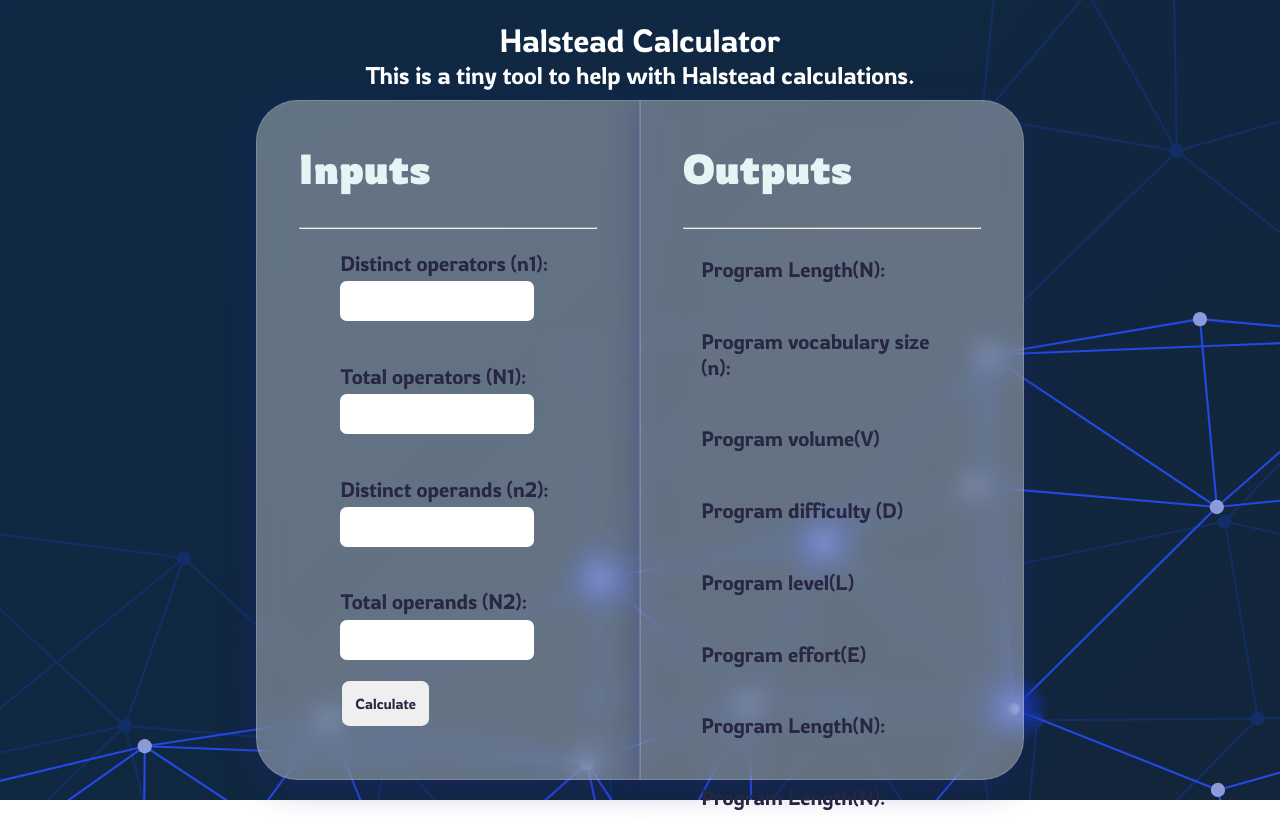
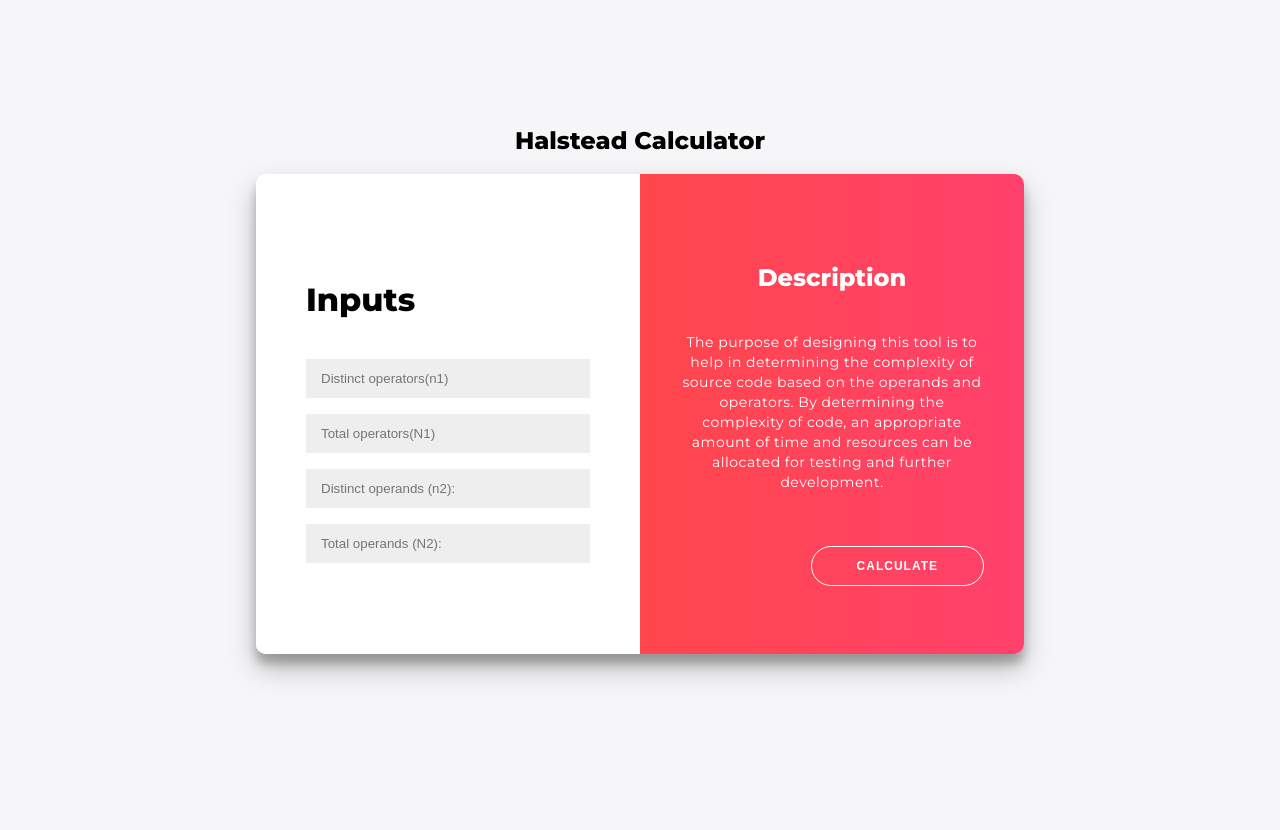
Before and after one commit to SolomonSitotaw23/halstead, a plain HTML site: page index.html in a window 1280 px wide. Drawn offline with Linux system fonts and the light colour scheme.

Commit message:
first commit

```diff
--- a/index.html
+++ b/index.html
@@ -8,47 +8,95 @@
     <title>Halstead Calculator</title>
   </head>
   <body>
-    <header>
-      <h1 class="mainhdr">Halstead Calculator</h1>
-      <h2 class="subtitle">
-        This is a tiny tool to help with Halstead calculations.
-      </h2>
-    </header>
-    <main>
-      <div class="inputs">
-        <h1>Inputs</h1>
-        <hr />
-        <div class="inp">
-          <label for="n1">Distinct operators (n1):</label><br />
-          <input type="number" name="n1" id="n1" class="input" /><br />
+    <h2>Halstead Calculator</h2>
+    <div class="container" id="container">
+      <div class="form-container sign-up-container">
+        <form action="#">
+          <input
+            type="number"
+            name="Programlength"
+            placeholder="Program Length"
+            id="programLengthAns"
+            disabled="disabled"
+          />
+          <input
+            type="number"
+            placeholder="Program vocabulary size"
+            id="programVocabularyAns"
+            disabled="disabled"
+          />
+          <input
+            type="number"
+            placeholder="Program volume"
+            id="programVolumeAns"
+            disabled="disabled"
+          />
+          <input
+            type="number"
+            placeholder="Program difficulty"
+            id="programDifficulty"
+            disabled="disabled"
+          />
+          <input
+            type="number"
+            placeholder="Program level"
+            id="programLevel"
+            disabled="disabled"
+          />
+          <input
+            type="number"
+            placeholder="Program effort"
+            id="programEffort"
+            disabled="disabled"
+          />
+          <input
+            type="number"
+            placeholder="Programming time"
+            id="programmingTime"
+            disabled="disabled"
+          />
+          <input
+            type="number"
+            placeholder="Program bugs"
+            id="programBugs"
+            disabled="disabled"
+          />
+        </form>
+      </div>
+      <div class="form-container sign-in-container">
+        <form action="#">
+          <h1>Inputs</h1>
+          <input type="number" placeholder="Distinct operators(n1)" id="dn1" />
+          <input type="number" placeholder="Total operators(N1)" id="tn1" />
+          <input type="number" placeholder="Distinct operands (n2):" id="dn2" />
+          <input type="number" placeholder="Total operands (N2):" id="tn2" />
+        </form>
+      </div>
+      <div class="overlay-container">
+        <div class="overlay">
+          <div class="overlay-panel overlay-left">
+            <h1>Welcome Back!</h1>
+            <p>
+              To keep connected with us please login with your personal info
+            </p>
+            <button class="ghost" id="goBack">Go Back</button>
+          </div>
+          <div class="overlay-panel overlay-right">
+            <h2>Description</h2>
+            <p>
+               The purpose of designing this tool is to help in
+              determining the complexity of source code based on the operands
+              and operators. By determining the complexity of code, an
+              appropriate amount of time and resources can be allocated for
+              testing and further development.
+            </p>
+            <button class="ghost" id="calculate">Calculate</button>
+          </div>
         </div>
-        <div class="inp">
-          <label for="Nn1">Total operators (N1):</label><br />
-          <input type="number" name="Nn1" id="Nn1" class="input" /><br />
-        </div>
-        <div class="inp">
-          <label for="n2">Distinct operands (n2):</label><br />
-          <input type="number" name="n2" id="n2" class="input" /><br />
-        </div>
-        <div class="inp">
-          <label for="n1">Total operands (N2):</label><br />
-          <input type="number" name="n1" id="n1" class="input" /><br />
-        </div>
-        <button type="submit" id="submit" class="submit">Calculate</button>
       </div>
-      <div class="outputs">
-        <h1>Outputs</h1>
-        <hr />
-        <p id="pl">Program Length(N):</p>
-        <p id="voc">Program vocabulary size (n):</p>
-        <p id="vol">Program volume(V)</p>
-        <p id="difficulty">Program difficulty (D)</p>
-        <p id="level">Program level(L)</p>
-        <p id="pl">Program effort(E)</p>
-        <p id="pl">Program Length(N):</p>
-        <p id="pl">Program Length(N):</p>
-      </div>
-    </main>
+    </div>
+
+    <footer></footer>
   </body>
   <script src="./main.js"></script>
 </html>
--- a/main.js
+++ b/main.js
@@ -1,9 +1,53 @@
-let n1=document.getElementById("n1");
-let calculate=document.getElementById("submit");
-let inp =  document.getElementById("pl")
+const calculate = document.getElementById("calculate");
+const signInButton = document.getElementById("goBack");
+const container = document.getElementById("container");
 
-calculate.addEventListener("click", calc);
+let programLengthAns = document.getElementById("programLengthAns");
+let programVocabularyAns = document.getElementById("programVocabularyAns");
+let programVolumeAns = document.getElementById("programVolumeAns");
 
-function calc() {
-    inp.innerHTML = "Program Length(N): 22";
-  }
+let programLength, programVocabulary;
+
+calculate.addEventListener("click", () => {
+  let dOperator = document.getElementById("dn1").value; //n1
+  let tOperator = document.getElementById("tn1").value; //N1
+  let dOperands = document.getElementById("dn2").value; //n2
+  let tOperands = document.getElementById("tn2").value; //N2
+
+  container.classList.add("right-panel-active");
+  programLength = parseInt(tOperator) + parseInt(tOperands);
+  programVocabulary = parseInt(dOperator) + parseInt(dOperands);
+  let programVolume = calculateVolume(programLength, programVocabulary);
+
+  programLengthAns.placeholder = "Program Length = " + programLength;
+  programVocabularyAns.placeholder =
+    "Program Vocabulary = " + programVocabulary;
+
+  programVolumeAns.placeholder = "Program Volume = " + programVolume;
+});
+
+signInButton.addEventListener("click", () => {
+  container.classList.remove("right-panel-active");
+});
+
+
+//! Volume calculator
+function calculateVolume(programLength, programVocabulary) {
+  programLength = parseInt(programLength);
+  programVocabulary = parseInt(programVocabulary);
+
+  let programVolume =
+    (Math.log(programVocabulary) / Math.log(2)) * programLength;
+
+  return programVolume;
+}
+
+//! Difficulty calculator
+function calculateDifficulty(n1, N2,n2) {
+  programLength = parseInt(programLength);
+  programVocabulary = parseInt(programVocabulary);
+
+  let programDifficulty = (n1/2)*(N2/n2)
+
+  return programDifficulty;
+}
--- a/style.css
+++ b/style.css
@@ -1,106 +1,255 @@
-@import url("https://fonts.googleapis.com/css2?family=Rowdies:wght@300;700&display=swap");
+@import url("https://fonts.googleapis.com/css?family=Montserrat:400,800");
 
 * {
-  margin: 0;
-  padding: 0;
   box-sizing: border-box;
 }
+
 body {
-  background: url("./img/Polygon\ Luminary.svg");
-  background-position: center;
-  background-repeat: no-repeat;
-  background-size: cover;
+  background: #f6f5f7;
+  display: flex;
+  justify-content: center;
+  align-items: center;
+  flex-direction: column;
+  font-family: "Montserrat", sans-serif;
   height: 100vh;
+  margin: -20px 0 50px;
+}
+
+h1 {
+  font-weight: bold;
+  margin-bottom: 1em;
+  align-self: start;
+}
+
+h2 {
+  text-align: center;
+}
+
+p {
+  font-size: 14px;
+  font-weight: 100;
+  line-height: 20px;
+  letter-spacing: 0.5px;
+  margin: 20px 0 30px;
+}
+
+span {
+  font-size: 12px;
+}
+
+a {
+  color: #333;
+  font-size: 14px;
+  text-decoration: none;
+  margin: 15px 0;
+}
+
+button {
+  border-radius: 20px;
+  border: 1px solid #ff4b2b;
+  background-color: #ff4b2b;
+  color: #ffffff;
+  font-size: 12px;
+  align-self: flex-end;
+  margin-top: 2em;
+  font-weight: bold;
+  padding: 12px 45px;
+  letter-spacing: 1px;
+  text-transform: uppercase;
+  transition: transform 80ms ease-in;
+}
+
+button:active {
+  transform: scale(0.95);
+}
+
+button:focus {
+  outline: none;
+}
+
+button.ghost {
+  background-color: transparent;
+  border-color: #ffffff;
+}
+
+form {
+  background-color: #ffffff;
   display: flex;
   align-items: center;
   justify-content: center;
-  color: #fff;
-  font-family: Rowdies;
   flex-direction: column;
-}
-header {
-  height: 10%;
+  padding: 0 50px;
+  height: 100%;
   text-align: center;
 }
-.mainhdr {
-  font-weight: 500;
-}
-.subtitle {
-  font-weight: 400;
-}
-main {
-  display: flex;
-  flex-direction: row;
-  justify-content: center;
+
+input {
+  background-color: #eee;
+  border: none;
+  padding: 12px 15px;
+  margin: 8px 0;
   width: 100%;
-  height: 85%;
-}
-.inputs,
-.outputs {
-  background: rgba(255, 255, 255, 0.35);
-  box-shadow: 0 8px 32px 0 rgba(31, 38, 135, 0.37);
-  backdrop-filter: blur(12.5px);
-  -webkit-backdrop-filter: blur(12.5px);
-  border-radius: 10px;
-  border: 1px solid rgba(255, 255, 255, 0.18);
-  padding: 2em;
-  font-size: 1.3em;
-  color: #272643;
-  border-radius: 1em;
-
-}
-.inputs h1,
-.outputs h1{
-    color: #e3f6f5;
-    padding-bottom: .8em;
-}
-.inputs {
-  width: 30vw;
-  border-radius: 2em 0 0 2em;
-  display: flex;
-  flex-direction: column;
-}
-.outputs {
-  width: 30vw;
-  border-radius: 0 2em 2em 0;
-  border: 0.2em solid #272643 solid #272643;
-}
-.outputs p{
-    border: none;
-    padding: 0.9em;
-    border-radius: 0.5em;
-    width: 90%;
-    margin-top: 0.4em;
-    font-family: Rowdies;
-}
-.inp {
-  margin: 1em 2em;
-}
-.inp input {
-  border: none;
-  padding: 0.9em;
-  border-radius: 0.5em;
-  width: 90%;
-  margin-top: 0.4em;
-  font-family: Rowdies;
 }
 
-.inputs button {
-  border: none;
-  padding: 0.9em;
-  align-self: flex-start;
-  font-family: Rowdies;
-  font-weight: 300;
-  border-radius: 0.5em;
-  margin-left: 3em;
-  color: #272643;
-  font-size: .7em;
+.container {
+  background-color: #fff;
+  border-radius: 10px;
+  box-shadow: 0 14px 28px rgba(0, 0, 0, 0.25), 0 10px 10px rgba(0, 0, 0, 0.22);
+  position: relative;
+  overflow: hidden;
+  width: 768px;
+  max-width: 100%;
+  min-height: 480px;
 }
-.inputs button:hover {
-  background-color: #272643;
-  color: #e3f6f5;
-  transition: all .6;
+
+.form-container {
+  position: absolute;
+  top: 0;
+  height: 100%;
+  transition: all 0.6s ease-in-out;
 }
-input:focus {
-  outline: none;
+
+.sign-in-container {
+  left: 0;
+  width: 50%;
+  z-index: 2;
 }
+
+.container.right-panel-active .sign-in-container {
+  transform: translateX(100%);
+}
+
+.sign-up-container {
+  left: 0;
+  width: 50%;
+  opacity: 0;
+  z-index: 1;
+}
+
+.container.right-panel-active .sign-up-container {
+  transform: translateX(100%);
+  opacity: 1;
+  z-index: 5;
+  animation: show 0.6s;
+}
+
+@keyframes show {
+  0%,
+  49.99% {
+    opacity: 0;
+    z-index: 1;
+  }
+
+  50%,
+  100% {
+    opacity: 1;
+    z-index: 5;
+  }
+}
+
+.overlay-container {
+  position: absolute;
+  top: 0;
+  left: 50%;
+  width: 50%;
+  height: 100%;
+  overflow: hidden;
+  transition: transform 0.6s ease-in-out;
+  z-index: 100;
+}
+
+.container.right-panel-active .overlay-container {
+  transform: translateX(-100%);
+}
+
+.overlay {
+  background: #ff416c;
+  background: -webkit-linear-gradient(to right, #ff4b2b, #ff416c);
+  background: linear-gradient(to right, #ff4b2b, #ff416c);
+  background-repeat: no-repeat;
+  background-size: cover;
+  background-position: 0 0;
+  color: #ffffff;
+  position: relative;
+  left: -100%;
+  height: 100%;
+  width: 200%;
+  transform: translateX(0);
+  transition: transform 0.6s ease-in-out;
+}
+
+.container.right-panel-active .overlay {
+  transform: translateX(50%);
+}
+
+.overlay-panel {
+  position: absolute;
+  display: flex;
+  align-items: center;
+  justify-content: center;
+  flex-direction: column;
+  padding: 0 40px;
+  text-align: center;
+  top: 0;
+  height: 100%;
+  width: 50%;
+  transform: translateX(0);
+  transition: transform 0.6s ease-in-out;
+}
+
+.overlay-left {
+  transform: translateX(-20%);
+}
+
+.container.right-panel-active .overlay-left {
+  transform: translateX(0);
+}
+
+.overlay-right {
+  right: 0;
+  transform: translateX(0);
+}
+
+.container.right-panel-active .overlay-right {
+  transform: translateX(20%);
+}
+
+.social-container {
+  margin: 20px 0;
+}
+
+.social-container a {
+  border: 1px solid #dddddd;
+  border-radius: 50%;
+  display: inline-flex;
+  justify-content: center;
+  align-items: center;
+  margin: 0 5px;
+  height: 40px;
+  width: 40px;
+}
+
+footer {
+  background-color: #222;
+  color: #fff;
+  font-size: 14px;
+  bottom: 0;
+  position: fixed;
+  left: 0;
+  right: 0;
+  text-align: center;
+  z-index: 999;
+}
+
+footer p {
+  margin: 10px 0;
+}
+
+footer i {
+  color: red;
+}
+
+footer a {
+  color: #3c97bf;
+  text-decoration: none;
+}
```
